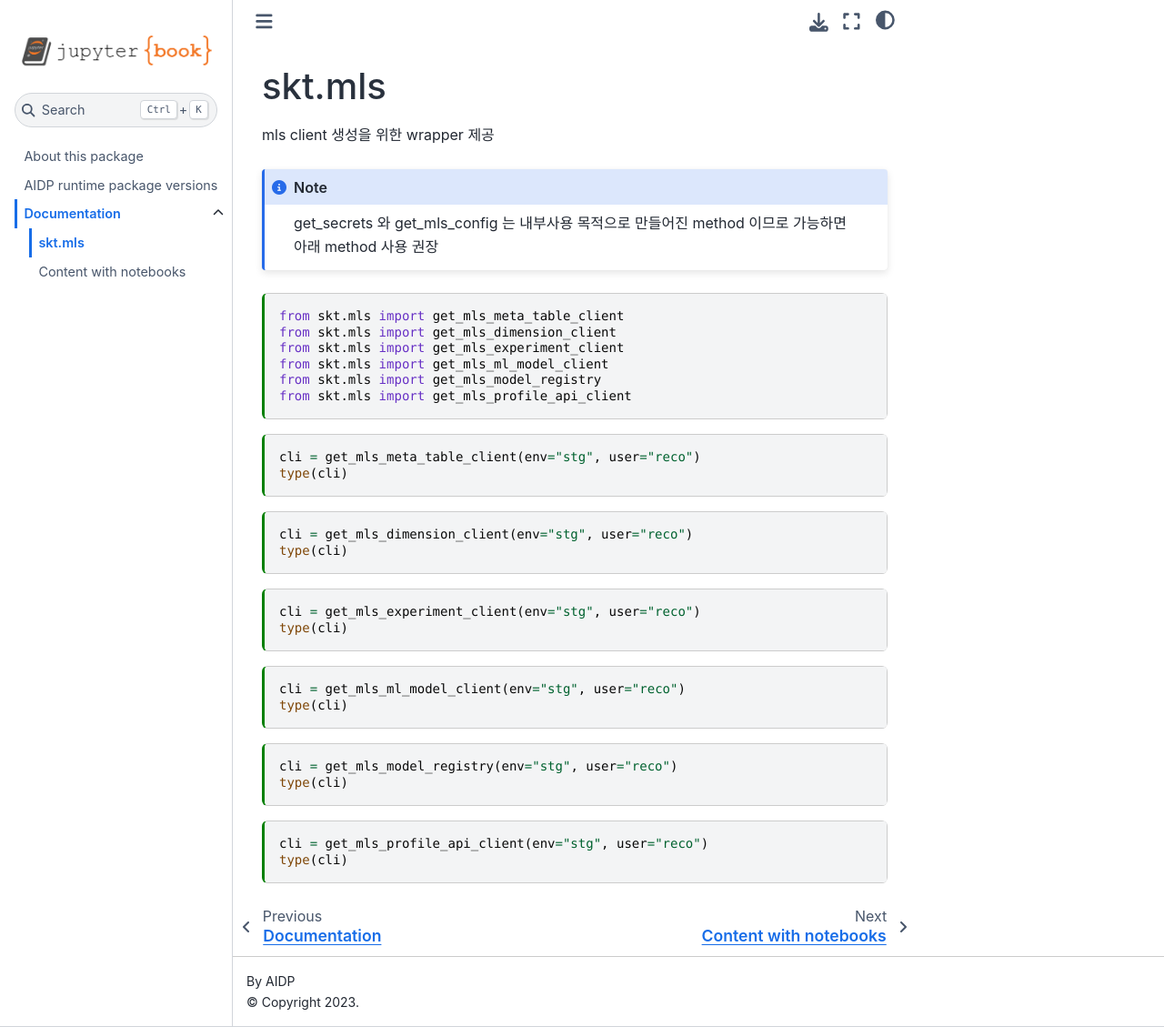
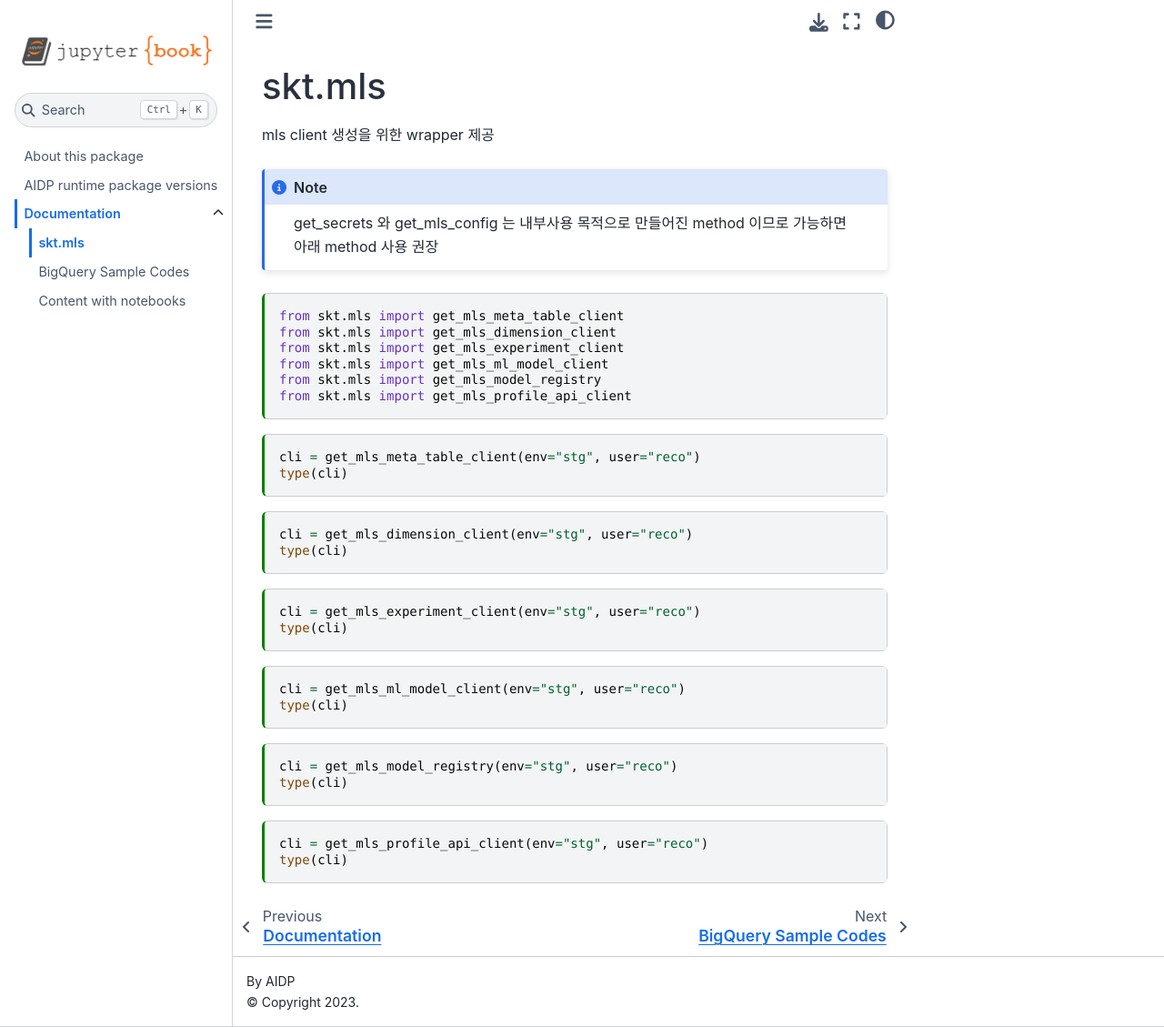
Before and after one commit to sktaiflow/skt, a Jupyter Book: the page built from book/mls.ipynb, in a window 1280 px wide and 1129 px high. Shown: the whole window at 91% size. Built offline with Jupyter Book 1.0.4 settings and Sphinx 7.4.7 and the Sphinx Book theme 1.1.4, drawn with Linux system fonts in a browser that asks for light colours; some of the changed lines change nothing that is shown.

Commit message:
add bigquery document

```diff
--- a/book/_config.yml
+++ b/book/_config.yml
@@ -3,6 +3,9 @@ title: SKT Package Guide
 author: AIDP
 logo: logo.png
 
+execute:
+  timeout: 300
+
 latex:
   latex_documents:
     targetname: book.tex
--- a/book/_toc.yml
+++ b/book/_toc.yml
@@ -4,4 +4,5 @@
 - file: content
   sections:
     - file: mls
+    - file: bigquery
     - file: notebooks
```
Also changed, not shown: book/bigquery.ipynb (added), 1 other file.
